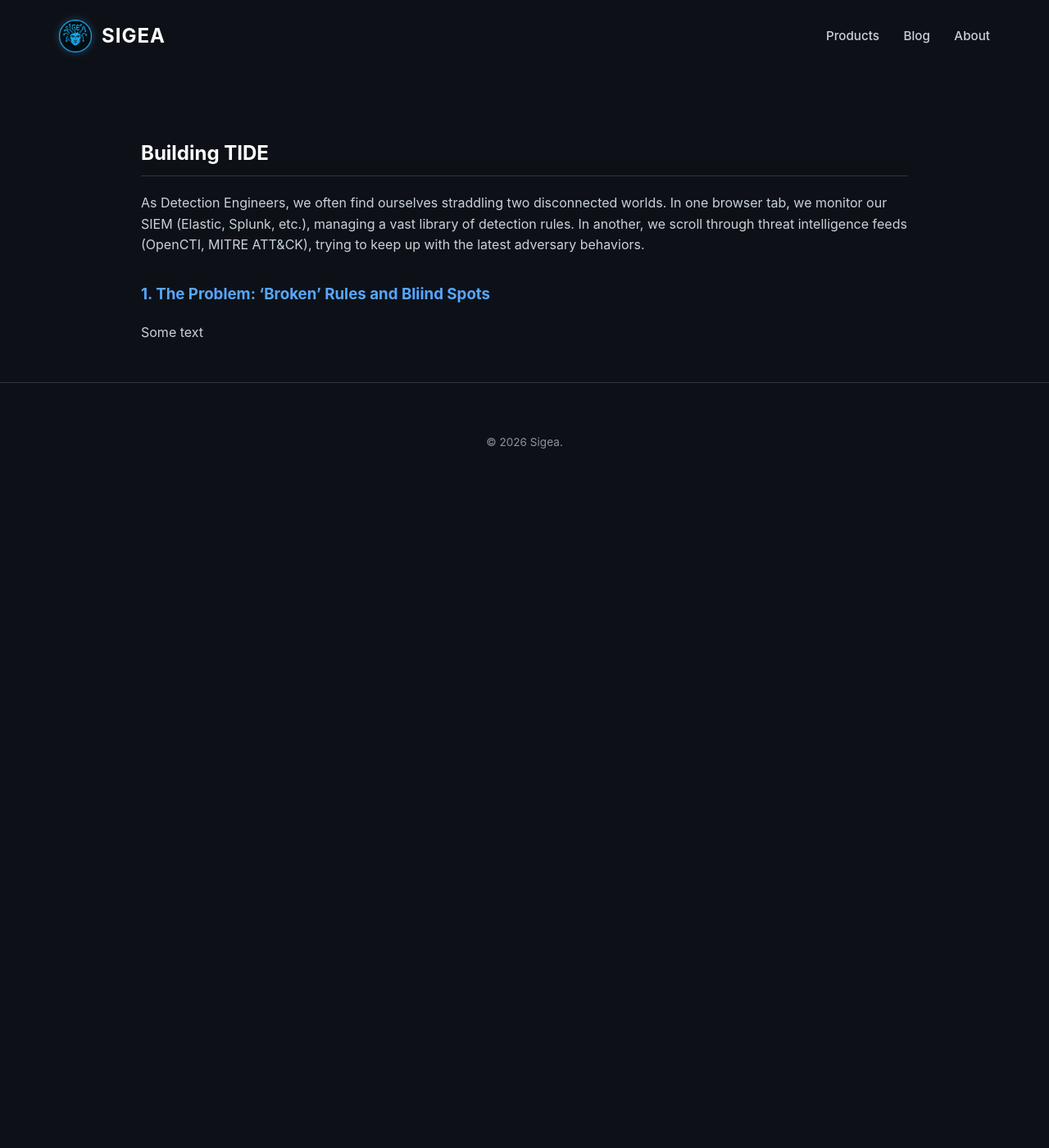
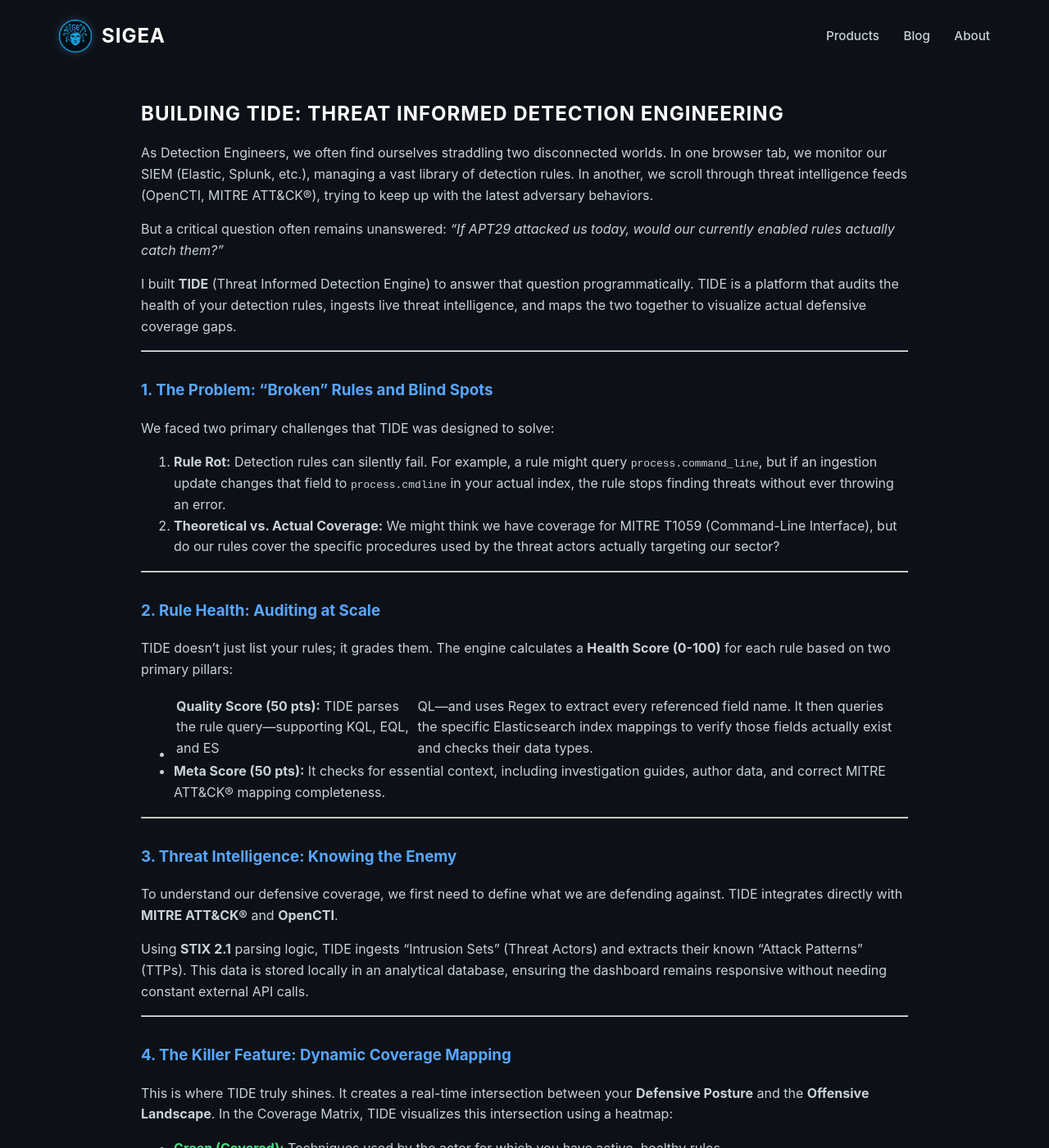
Before and after one commit to sigeauk/sigeauk.github.io, a Jekyll site: the page built from _posts/2026-02-03-Building-TIDE.md, in a window 1280 px wide and 1400 px high. Shown: the whole window at 82% size. Built offline with Jekyll 4.4.1, drawn with Linux system fonts in a browser that asks for light colours; some of the changed text lies outside the part shown.

Commit message:
new post

```diff
--- a/_posts/2026-02-03-Building-TIDE.md
+++ b/_posts/2026-02-03-Building-TIDE.md
@@ -2,13 +2,71 @@
 layout: default
 title: "Building TIDE: Threat Informed Detection Engineering"
 date: 2026-02-03
-description: The process of TIDE
+description: "A technical deep-dive into the architecture of TIDE—bridging the gap between raw threat intelligence and validated detection logic."
 ---
 
-## Building TIDE
+# Building TIDE: Threat Informed Detection Engineering
 
-As Detection Engineers, we often find ourselves straddling two disconnected worlds. In one browser tab, we monitor our SIEM (Elastic, Splunk, etc.), managing a vast library of detection rules. In another, we scroll through threat intelligence feeds (OpenCTI, MITRE ATT&CK), trying to keep up with the latest adversary behaviors.
+As Detection Engineers, we often find ourselves straddling two disconnected worlds. In one browser tab, we monitor our SIEM (Elastic, Splunk, etc.), managing a vast library of detection rules. In another, we scroll through threat intelligence feeds (OpenCTI, MITRE ATT&CK®), trying to keep up with the latest adversary behaviors.
 
-### 1. The Problem: 'Broken' Rules and Bliind Spots
+But a critical question often remains unanswered: *"If APT29 attacked us today, would our currently enabled rules actually catch them?"*
 
-Some text
+I built **TIDE** (Threat Informed Detection Engine) to answer that question programmatically. TIDE is a platform that audits the health of your detection rules, ingests live threat intelligence, and maps the two together to visualize actual defensive coverage gaps.
+
+---
+
+### 1. The Problem: "Broken" Rules and Blind Spots
+
+We faced two primary challenges that TIDE was designed to solve:
+
+1.  **Rule Rot:** Detection rules can silently fail. For example, a rule might query `process.command_line`, but if an ingestion update changes that field to `process.cmdline` in your actual index, the rule stops finding threats without ever throwing an error.
+2.  **Theoretical vs. Actual Coverage:** We might think we have coverage for MITRE T1059 (Command-Line Interface), but do our rules cover the specific procedures used by the threat actors actually targeting our sector?
+
+---
+
+### 2. Rule Health: Auditing at Scale
+
+TIDE doesn't just list your rules; it grades them. The engine calculates a **Health Score (0-100)** for each rule based on two primary pillars:
+
+* **Quality Score (50 pts):** TIDE parses the rule query—supporting KQL, EQL, and ES|QL—and uses Regex to extract every referenced field name. It then queries the specific Elasticsearch index mappings to verify those fields actually exist and checks their data types.
+* **Meta Score (50 pts):** It checks for essential context, including investigation guides, author data, and correct MITRE ATT&CK® mapping completeness.
+
+---
+
+### 3. Threat Intelligence: Knowing the Enemy
+
+To understand our defensive coverage, we first need to define what we are defending against. TIDE integrates directly with **MITRE ATT&CK®** and **OpenCTI**.
+
+Using **STIX 2.1** parsing logic, TIDE ingests "Intrusion Sets" (Threat Actors) and extracts their known "Attack Patterns" (TTPs). This data is stored locally in an analytical database, ensuring the dashboard remains responsive without needing constant external API calls.
+
+
+
+---
+
+### 4. The Killer Feature: Dynamic Coverage Mapping
+
+This is where TIDE truly shines. It creates a real-time intersection between your **Defensive Posture** and the **Offensive Landscape**. In the Coverage Matrix, TIDE visualizes this intersection using a heatmap:
+
+* <span style="color: #4ade80; font-weight: bold;">Green (Covered):</span> Techniques used by the actor for which you have active, healthy rules.
+* <span style="color: #f87171; font-weight: bold;">Red (Critical Gap):</span> Techniques the actor uses for which you have zero current visibility.
+* <span style="color: #60a5fa; font-weight: bold;">Blue (Defense in Depth):</span> Active rules you have that are not currently utilized by the selected actor.
+
+---
+
+### 5. Under the Hood: The Tech Stack
+
+TIDE has moved away from its Streamlit origins toward a more robust, production-ready architecture:
+
+* **Backend:** **FastAPI** drives the logic, providing high-performance asynchronous API endpoints.
+* **Database:** **DuckDB** serves as our analytical engine. It is an in-process SQL OLAP database that is incredibly fast at joining thousands of rules against TTPs instantly.
+* **Frontend:** **HTMX** and **Tailwind CSS 4** provide a reactive, modern UI experience without the overhead of heavy JavaScript frameworks.
+* **Orchestration:** A dedicated **worker.py** runs on a schedule in a separate Docker container, syncing data from Elastic, OpenCTI, and MITRE in the background.
+
+---
+
+### 6. The Future
+
+TIDE moves us away from "collecting rules" to **"engineering coverage."** The roadmap involves making it an active engineering tool, including:
+
+1.  **Automated Suggestions:** Identifying "Red" gaps and suggesting open-source Sigma rules to fill them.
+2.  **Cross-Platform Conversion:** Leveraging the Sigma backend to automatically convert rules between Elastic, Splunk, and Microsoft Sentinel.
```
Also changed, not shown: blog.html (+7 -1 lines).
